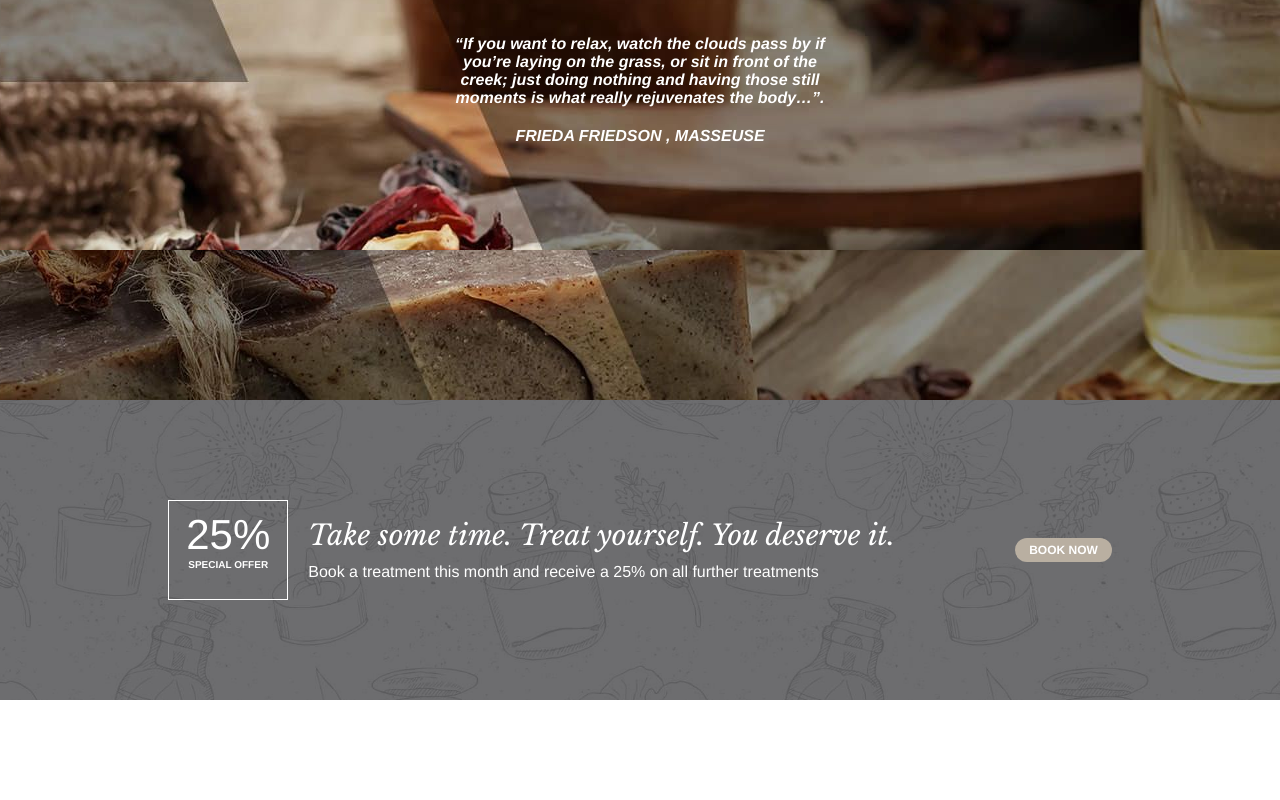
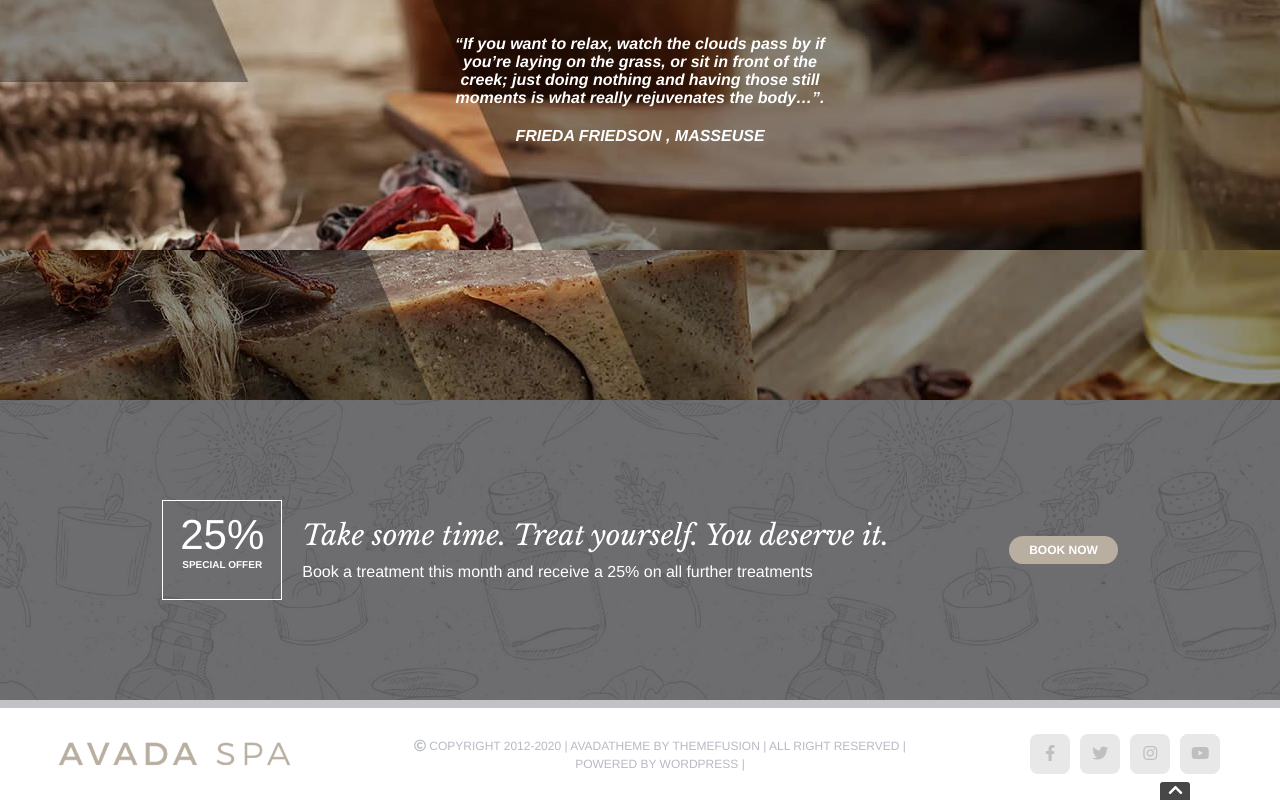
Before and after one commit to DragoAl/proj-html-vuejs, a Vue app: page / in a window 1280 px wide. Shown: the part 3907-4707 px from the top of the page. Before the commit the page ends 4607 px from the top, so only its background shows below. Built offline with nearby package versions, Linux system fonts and the light colour scheme.

Commit message:
Add: Footer

```diff
--- a/public/index.html
+++ b/public/index.html
@@ -1,5 +1,6 @@
 <!DOCTYPE html>
-<html lang="">
+<html lang="" style="scroll-behavior: smooth;">
+
   <head>
     <meta charset="utf-8">
     <meta http-equiv="X-UA-Compatible" content="IE=edge">
--- a/src/App.vue
+++ b/src/App.vue
@@ -4,18 +4,24 @@
     :menuElements = 'menuItems'
     />
     <MyMain/>
+    <MyFooter
+    :socialLogos= ' socialItems'
+    :infoFooter= 'footerInfos'
+    />
   </div>
 </template>
 
 <script>
 import MyHeader from './components/MyHeader.vue'
 import MyMain from './components/MyMain.vue'
+import MyFooter from './components/MyFooter.vue'
 
 export default {
   name: 'App',
   components: {
     MyHeader,
-    MyMain
+    MyMain,
+    MyFooter
   },
 
   data() {
@@ -48,9 +54,48 @@ export default {
           subtitle: 'Special Offers'
 
         },
+      ],
+
+      socialItems: [
+        {
+          socialIcon: 'fab fa-facebook-f',
+          url:''
+        },
+
+        {
+          socialIcon: 'fab fa-twitter',
+          url:''
+        },
+
+        {
+          socialIcon: 'fab fa-instagram',
+          url:''
+        },
+
+        {
+          socialIcon: 'fab fa-youtube',
+          url:''
+        }
+      ],
+
+      footerInfos: [
+        {
+          infoIcon:'far fa-copyright',
+          infoName: 'copyright 2012-2020'
+        },
+        {
+          infoIcon:'',
+          infoName: 'AVADATHEME BY THEMEFUSION'
+        },
+        {
+          infoIcon:'',
+          infoName: 'ALL RIGHT RESERVED'
+        },
+        {
+          infoIcon:'',
+          infoName: 'powered by wordpress'
+        }
       ]
-
-
     }
   }
 }
@@ -58,6 +103,7 @@ export default {
 
 <style lang="scss">
 @import '~@fortawesome/fontawesome-free/css/all.min.css';
+
 * {
   margin: 0;
   padding: 0;
--- /dev/null
+++ b/src/components/MyFooter.vue
@@ -0,0 +1,93 @@
+<template>
+    <footer>
+        <img src="../assets/img/avada-spa-logo-retina-new-400x46.png" alt="logo">
+        <div class="info">
+            <span class="info-setting" v-for="info, i in infoFooter" :key="i"> <i :class="info.infoIcon"></i> {{info.infoName}}</span>
+        </div>
+        <div class="social">
+            <div class="socialLogo-container" v-for="social, i in socialLogos" :key="i">
+                <a :href="social.url"><i :class="social.socialIcon"></i></a>
+            </div>
+        </div>
+
+        <div id="toTopOfPage">
+            <a href="#"><i class="fas fa-chevron-up"></i></a>
+        </div>
+
+     </footer>
+</template>
+
+<script>
+export default {
+    name: 'MyFooter',
+    props: {
+        socialLogos:Array,
+        infoFooter:Array
+    }
+}
+</script>
+
+<style scoped lang="scss">
+footer {
+    position: relative;
+    display: flex;
+    justify-content: space-around;
+    align-items: center;
+    height: 100px;
+    border-top: 8px solid #c2c2c6;
+
+    img {
+        height: 30%;
+    }
+
+    .info {
+        width: 40%;
+
+        .info-setting {
+            text-transform: uppercase;
+            font-size: 12px;
+            color: #b7bac4;
+
+            &::after {
+                content: ' |';
+            }
+        }
+    }
+
+    .social {
+        display: flex;
+
+        .socialLogo-container {
+            background-color:#e8e8e8 ;
+            border-radius: 20%;
+            margin: 0 5px;
+            width: 40px;
+            height: 40px;
+            line-height: 40px;
+            vertical-align: middle;
+            cursor: pointer;
+
+            a {
+                color: #bfbfbf;
+                text-decoration: none;
+            }
+        }
+    }
+
+    #toTopOfPage {
+        position: absolute;
+        bottom: 0px;
+        right: 7%;
+        width: 30px;
+        height: 18px;
+        background-color: #474747;
+        border-radius: 3px 3px 0 0;
+
+        a {
+            text-decoration: none;
+            color: white;
+        }
+    }
+}
+
+</style>
--- a/src/components/MyHeader.vue
+++ b/src/components/MyHeader.vue
@@ -6,7 +6,7 @@
         <h5>{{element.title}}</h5>
         <span>{{element.subtitle}}</span>
     </div>
-    <img src="../assets/img/avada-spa-logo-retina-new-400x46.png" alt="">
+    <img src="../assets/img/avada-spa-logo-retina-new-400x46.png" alt="logo">
     <div v-for= "element, i in menuElements.slice(2,4) " :key= "'item'+i ">
         <i :class="element.icon"></i>
         <h5>{{element.title}}</h5>
--- a/src/components/TreatmentsSection.vue
+++ b/src/components/TreatmentsSection.vue
@@ -192,7 +192,7 @@ section {
     .btn-bookNow {
         color: white;
         font-size: 12px;
-        padding: 5px 14px;
+        padding: 7px 20px;
         background-color: #b9afa1;
         margin-left: 100px;
 
```
Lines whose indentation alone changed are shown as unchanged.
